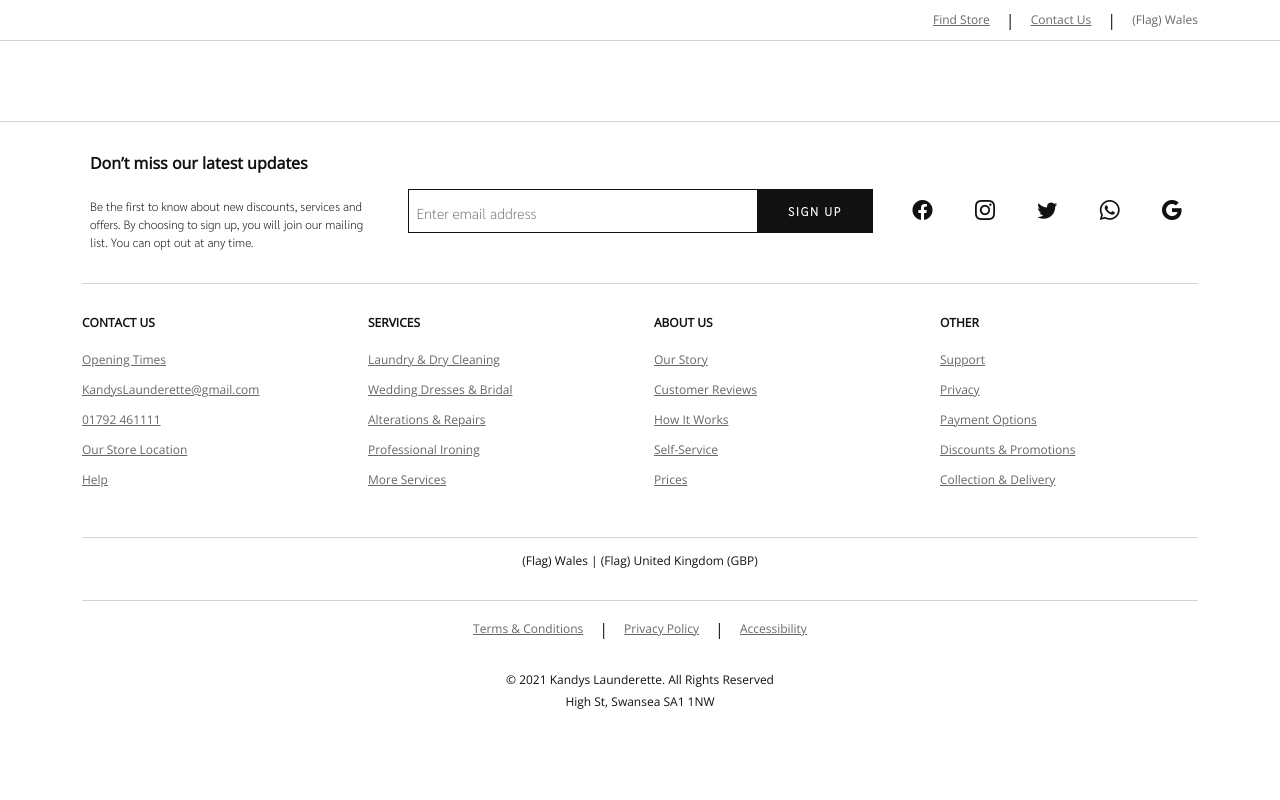
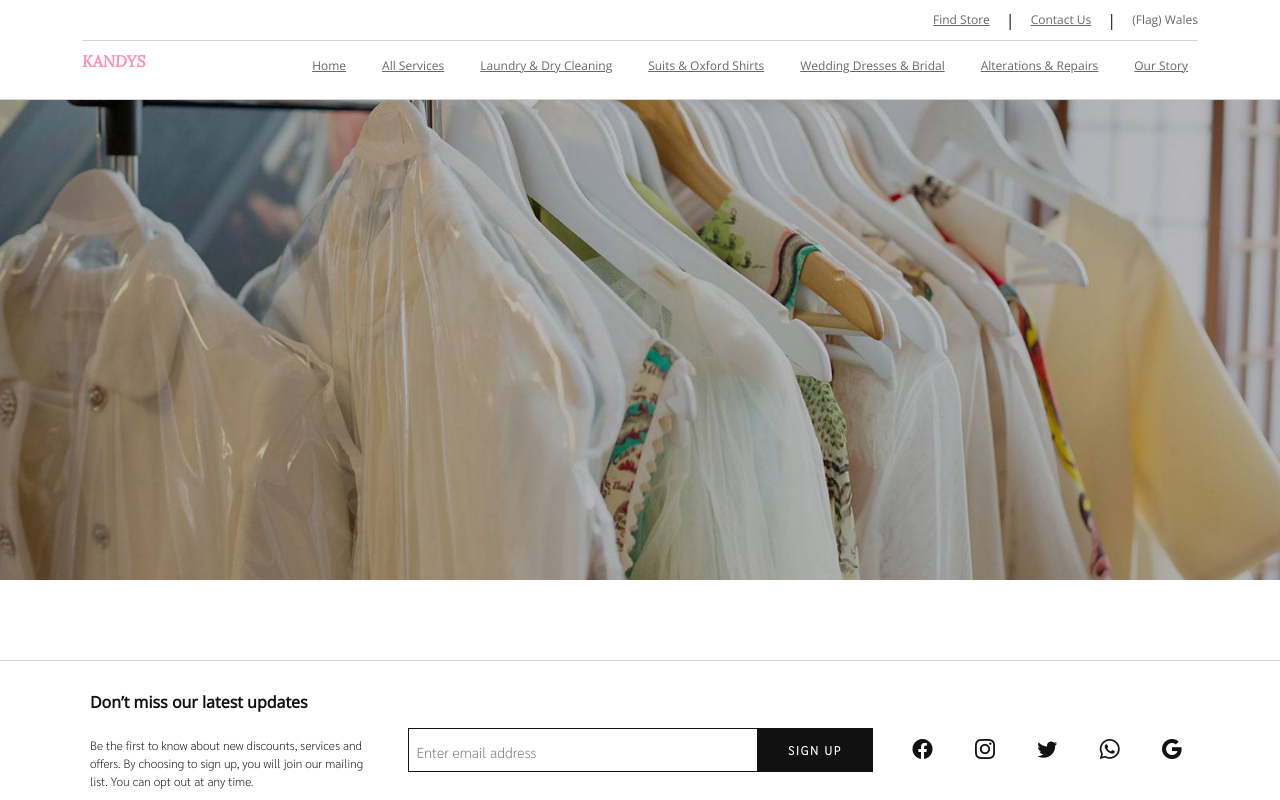
Before and after one commit to Todd-Owen-Mpeli/KandysLaunderette, a Next.js app: page / in a window 1280 px wide. Shown: the top 800 px of the page. Built offline with nearby package versions, Linux system fonts and the light colour scheme.

Commit message:
Updated the navigation section.

```diff
--- a/components/Navbar.js
+++ b/components/Navbar.js
@@ -9,18 +9,45 @@ const Navbar = () => {
 					<div className={styles.content}>
 						<div className={styles.topSection}>
 							<ul>
-								<Link href="#" target="blank">
+								<Link href="#findStore" target="blank">
 									<a>Find Store</a>
 								</Link>
 								<div> | </div>
-								<Link href="#" target="blank">
+								<Link href="#contactUs" target="blank">
 									<a>Contact Us</a>
 								</Link>
 								<div> | </div>
 								<h2>(Flag) Wales</h2>
 							</ul>
 						</div>
-						<div className={styles.mainSection}></div>
+						<div className={styles.mainSection}>
+							<div className={styles.title}>
+								<h2>Kandys</h2>
+							</div>
+							<ul>
+								<Link href="#home" target="blank">
+									<a>Home</a>
+								</Link>
+								<Link href="#services" target="blank">
+									<a>All Services</a>
+								</Link>
+								<Link href="#launderette" target="blank">
+									<a>Laundry & Dry Cleaning</a>
+								</Link>
+								<Link href="#alterations" target="blank">
+									<a>Suits & Oxford Shirts</a>
+								</Link>
+								<Link href="#alterations" target="blank">
+									<a>Wedding Dresses & Bridal</a>
+								</Link>
+								<Link href="#selfService" target="blank">
+									<a>Alterations & Repairs</a>
+								</Link>
+								<Link href="#ourStory" target="blank">
+									<a>Our Story</a>
+								</Link>
+							</ul>
+						</div>
 					</div>
 				</div>
 			</div>
--- a/pages/index.js
+++ b/pages/index.js
@@ -41,10 +41,11 @@ export default function Home() {
 				/>
 			</Head>
 
-			<div className={styles.backgroundImage}>
-				{/* <!--===== NAVIGATION =====--> */}
-				<Navbar />
-			</div>
+			{/* <!--===== NAVIGATION =====--> */}
+			<Navbar />
+
+			{/* <!--===== HERO =====--> */}
+			<div className={styles.backgroundImage}></div>
 
 			{/* <!--===== FOOTER =====--> */}
 			<Footer />
--- a/styles/Home.module.scss
+++ b/styles/Home.module.scss
@@ -3,6 +3,13 @@
 @import "./colors";
 
 /*==================== BASE ====================*/
+.backgroundImage {
+	height: 30rem;
+	background: url("/img/dress-dry-cleaning.jpg");
+	background-size: cover;
+	background-position: center;
+	background-repeat: no-repeat;
+}
 
 // <========== NAVIGATION ==========>
 .Navbar {
@@ -23,6 +30,53 @@
 					color: $baseColor_lightGrey4;
 					font-size: $fontSize_xSmall;
 					font-family: $fontStyle_header;
+				}
+
+				a:hover {
+					color: $baseColor_black;
+				}
+			}
+		}
+
+		.mainSection {
+			display: flex;
+			margin-top: 0.5rem;
+			justify-content: space-between;
+			border-top: $baseColor_lightGrey2 0.015rem solid;
+
+			.title {
+				margin: auto 0;
+
+				h2 {
+					font-weight: 700;
+					text-transform: uppercase;
+					color: $secondary_fadedPink;
+					font-size: $fontSize_normal;
+					font-family: $fontStyle_option1;
+				}
+
+				h2:hover {
+					color: $secondary_pinkRed;
+				}
+			}
+
+			ul {
+				display: flex;
+				padding: 1rem 0;
+				margin: auto 0;
+				justify-content: center;
+				grid-column-gap: 1rem;
+
+				a {
+					padding: 0 10px;
+					margin: auto 0;
+					color: $baseColor_lightGrey4;
+					font-size: $fontSize_xSmall;
+					font-family: $fontStyle_header;
+				}
+
+				a:hover {
+					color: $baseColor_black;
 				}
 			}
 		}
--- a/styles/_colors.scss
+++ b/styles/_colors.scss
@@ -17,7 +17,7 @@ $secondary_yellow: #fbcf40;
 $secondary_orange: #fbb040;
 $secondary_pinkRed: #ff0099;
 $secondary_pinkPurple: #cc00ff;
-$secondary_pink1: #ee87f7;
+$secondary_pink: #ee87f7;
 $secondary_fadedPink: #ff8fb4;
 
 // Additional Colours
```
